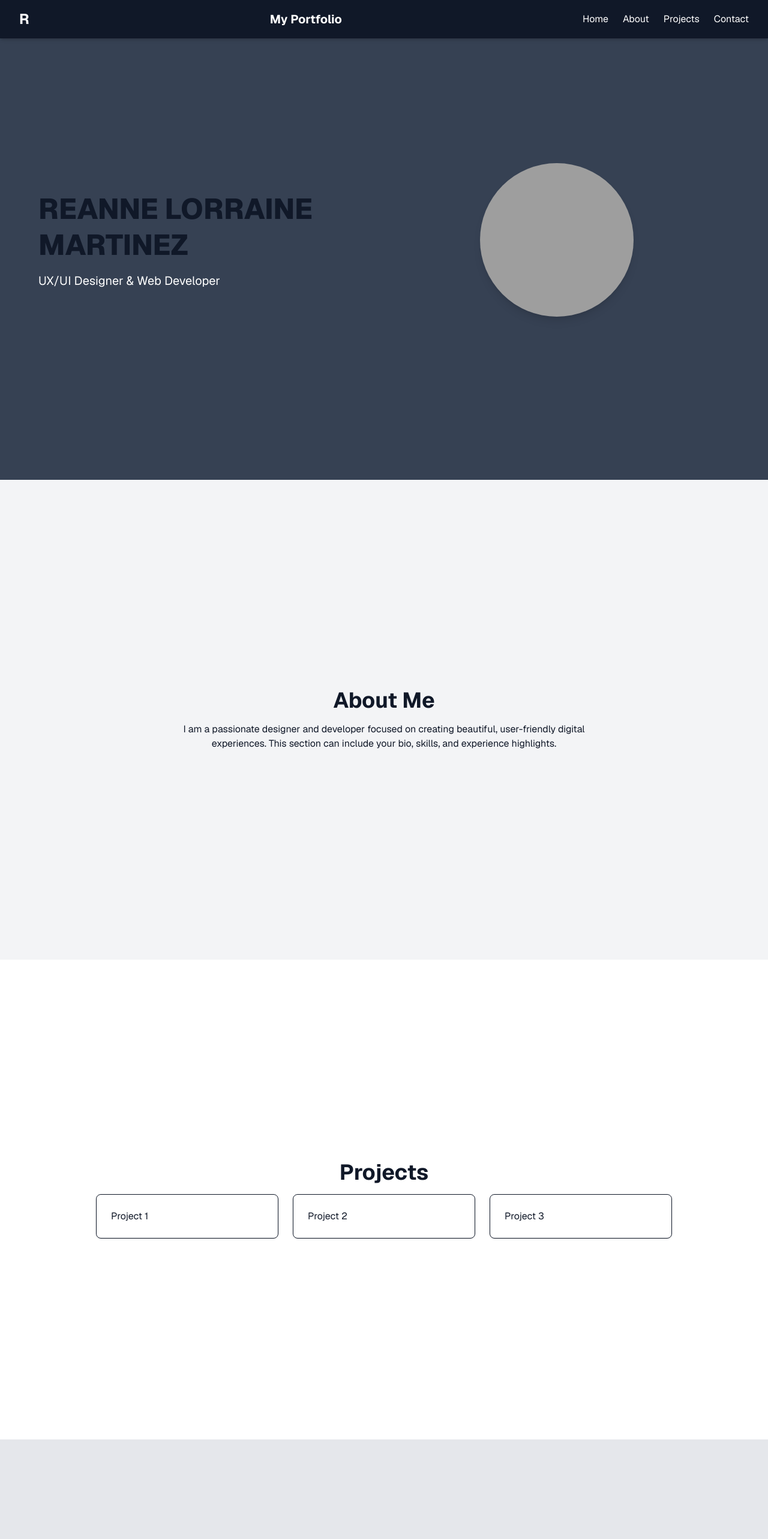
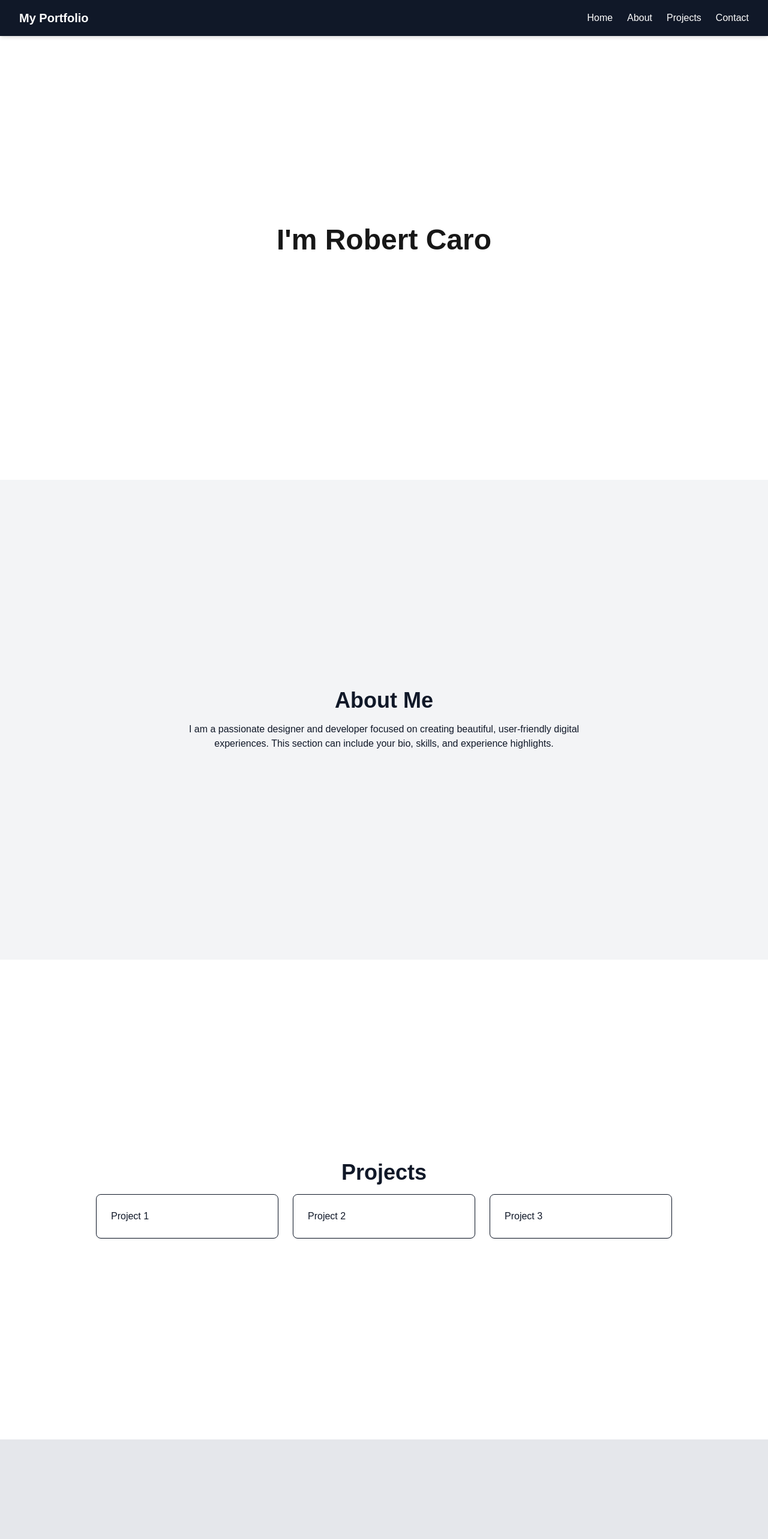
Before and after one commit to ZenorianDev/Portfolio, a Next.js app in the folder portfolio/: page / in a window 1280 px wide. Shown: the top 2566 px of the page at 60% size. Built offline with nearby package versions, Linux system fonts and the light colour scheme; grey boxes are pictures that could not be loaded.

Commit message:
portfolio

```diff
--- a/portfolio/components/contact.tsx
+++ b/portfolio/components/contact.tsx
@@ -5,7 +5,7 @@ export default function Contact() {
       className="h-screen flex flex-col justify-center items-center bg-gray-200 text-gray-900"
     >
       <h2 className="text-4xl font-bold mb-4">Contact Me</h2>
-      <p className="mb-4">Let's work together! Reach me via email:</p>
+      <p className="mb-4">Let’s work together! Reach me via email:</p>
       <a
         href="mailto:yourname@example.com"
         className="px-6 py-3 bg-gray-900 text-white rounded-md hover:bg-gray-700 transition"
--- a/portfolio/components/homesection.tsx
+++ b/portfolio/components/homesection.tsx
@@ -1,83 +1,7 @@
 export default function HomeSection() {
   return (
-    <main className="font-sans">
-      {/* Navbar */}
-      <nav className="fixed top-0 left-0 w-full bg-gray-900 text-white px-8 py-4 flex justify-between items-center shadow-md z-50">
-        <div className="text-2xl font-bold text-white">R</div>
-        <h1 className="text-xl font-bold">My Portfolio</h1>
-        <ul className="flex space-x-6">
-          <li><a href="#homesection">Home</a></li>
-          <li><a href="#about">About</a></li>
-          <li><a href="#projects">Projects</a></li>
-          <li><a href="#contact">Contact</a></li>
-        </ul>
-      </nav>
-
-      {/* Home Section */}
-      <section
-        id="homesection"
-        className="h-screen flex flex-col md:flex-row items-center justify-center bg-gray-700 text-white"
-      >
-        <div className="max-w-xl p-8 text-center md:text-left">
-          <h1 className="text-5xl font-extrabold leading-tight">
-            <span className="text-gray-900">REANNE LORRAINE MARTINEZ</span>
-          </h1>
-          <p className="mt-4 text-xl">UX/UI Designer & Web Developer</p>
-        </div>
-        <div className="md:w-1/2 flex justify-center">
-          <img
-            src="/profile.png"
-            alt="Profile"
-            className="rounded-full shadow-lg w-64 h-64 object-cover"
-          />
-        </div>
-      </section>
-
-      {/* About Section */}
-      <section
-        id="about"
-        className="h-screen flex flex-col justify-center items-center bg-gray-100 text-gray-900"
-      >
-        <h2 className="text-4xl font-bold mb-4">About Me</h2>
-        <p className="max-w-2xl text-center">
-          I am a passionate designer and developer focused on creating beautiful,
-          user-friendly digital experiences. This section can include your bio,
-          skills, and experience highlights.
-        </p>
-      </section>
-
-      {/* Projects Section */}
-      <section
-        id="projects"
-        className="h-screen flex flex-col justify-center items-center bg-white text-gray-900"
-      >
-        <h2 className="text-4xl font-bold mb-4">Projects</h2>
-        <div className="grid grid-cols-1 sm:grid-cols-2 md:grid-cols-3 gap-6 w-3/4">
-          <div className="p-6 border rounded-lg shadow">Project 1</div>
-          <div className="p-6 border rounded-lg shadow">Project 2</div>
-          <div className="p-6 border rounded-lg shadow">Project 3</div>
-        </div>
-      </section>
-
-      {/* Contact Section */}
-      <section
-        id="contact"
-        className="h-screen flex flex-col justify-center items-center bg-gray-200 text-gray-900"
-      >
-        <h2 className="text-4xl font-bold mb-4">Contact Me</h2>
-        <p className="mb-4">Let's work together! Reach me via email:</p>
-        <a
-          href="mailto:yourname@example.com"
-          className="px-6 py-3 bg-gray-900 text-white rounded-md hover:bg-gray-700 transition"
-        >
-          Say Hello
-        </a>
-      </section>
-
-      {/* Footer */}
-      <footer className="bg-gray-900 text-white py-6 text-center">
-        <p>© {new Date().getFullYear()} Reanne Martinez | All rights reserved.</p>
-      </footer>
-    </main>
+    <section className="h-screen flex items-center justify-center">
+      <h1 className="text-5xl font-bold">I'm Robert Caro</h1>
+    </section>
   );
 }
```
